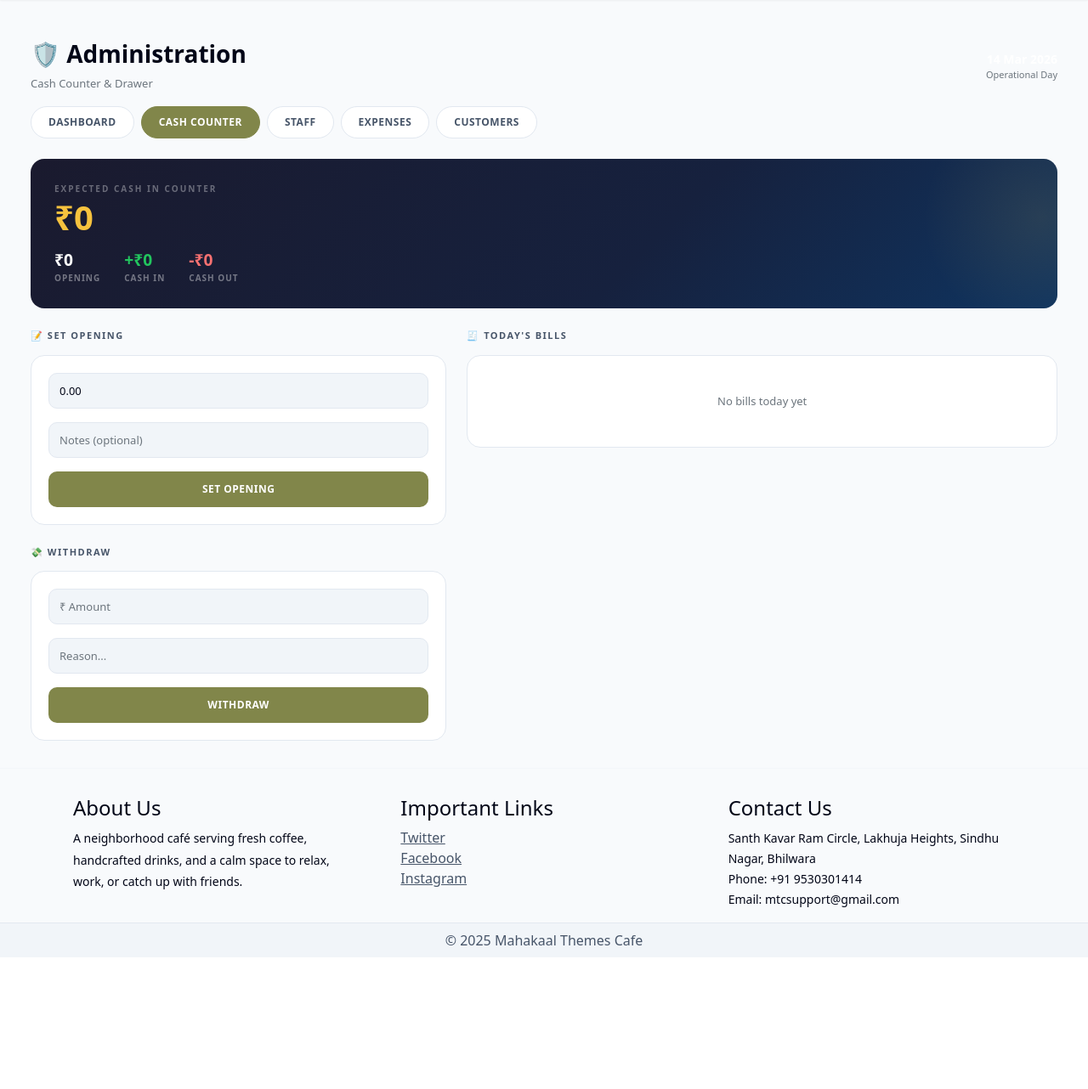
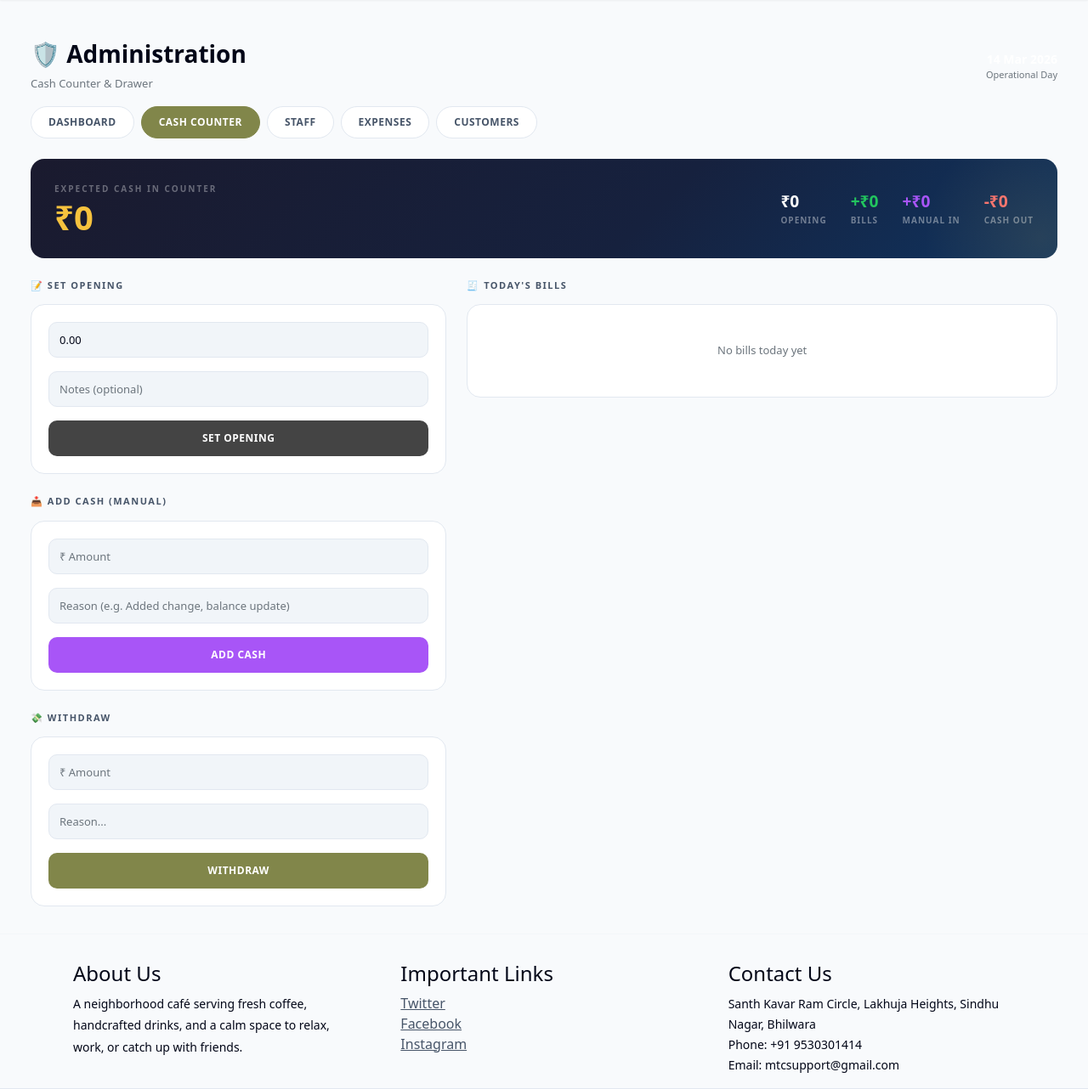
Before and after one commit to Pradhuman0012/ecommarce_website, a Django app: page /administration/cash/ in a window 1280 px wide. Shown: the part 57-1339 px from the top of the page at 85% size. Before the commit the page ends 1184 px from the top, so only its background shows below. Run offline with Django 4.2, Linux system fonts and the light colour scheme; the visitor is signed in with stand-in values (Sample User, id 1); data comes from the database, SQL or seed files in the repository; data that the repository does not hold is empty; parts of the project's set-up code (start-up, migrations or seed data) failed here and were passed over; some libraries are stand-ins or nearby versions.

Commit message:
Add Cash (Manual) in Cash Counter

```diff
--- a/administration/models.py
+++ b/administration/models.py
@@ -27,9 +27,12 @@ class DailyCashCounter(models.Model):
 
 class CashTransaction(models.Model):
     """
-    Tracks cash taken OUT from the counter for supplies, expenses, etc.
-    Linked to a DailyCashCounter row.
+    Tracks cash transactions (IN/OUT) for the counter.
     """
+
+    class TransactionType(models.TextChoices):
+        IN = "IN", "Cash In"
+        OUT = "OUT", "Cash Out"
 
     daily_counter = models.ForeignKey(
         DailyCashCounter,
@@ -38,6 +41,11 @@ class CashTransaction(models.Model):
     )
     amount = models.DecimalField(max_digits=12, decimal_places=2)
     reason = models.CharField(max_length=255)
+    tx_type = models.CharField(
+        max_length=10,
+        choices=TransactionType.choices,
+        default=TransactionType.OUT,
+    )
     created_at = models.DateTimeField(default=timezone.now)
 
     class Meta:
--- a/administration/views.py
+++ b/administration/views.py
@@ -147,12 +147,26 @@ def cash_counter_view(request):
             counter.notes = request.POST.get("notes", "")
             counter.save()
 
+        elif action == "add_cash_in":
+            amount = Decimal(request.POST.get("amount") or 0)
+            reason = request.POST.get("reason", "")
+            if amount > 0:
+                CashTransaction.objects.create(
+                    daily_counter=counter,
+                    amount=amount,
+                    reason=reason,
+                    tx_type=CashTransaction.TransactionType.IN,
+                )
+
         elif action == "add_withdrawal":
             amount = Decimal(request.POST.get("amount") or 0)
             reason = request.POST.get("reason", "")
             if amount > 0:
                 CashTransaction.objects.create(
-                    daily_counter=counter, amount=amount, reason=reason
+                    daily_counter=counter,
+                    amount=amount,
+                    reason=reason,
+                    tx_type=CashTransaction.TransactionType.OUT,
                 )
 
         elif action == "delete_withdrawal":
@@ -166,18 +180,25 @@ def cash_counter_view(request):
         bill.total_amount()
         for bill in Bill.objects.filter(created_at__date=today, payment_mode="CASH")
     )
+
     # Add cash portion from SPLIT bills
     today_cash_bills += sum(
-        (bill.cash_received or 0)
+        (bill.cash_received or Decimal("0"))
         for bill in Bill.objects.filter(created_at__date=today, payment_mode="SPLIT")
     )
 
-    withdrawals = counter.transactions.all()
+    withdrawals = counter.transactions.filter(
+        tx_type=CashTransaction.TransactionType.OUT
+    )
     total_withdrawn = withdrawals.aggregate(total=Sum("amount"))["total"] or Decimal(
         "0"
     )
 
-    expected_cash = counter.opening_balance + today_cash_bills - total_withdrawn
+    manual_in = counter.transactions.filter(tx_type=CashTransaction.TransactionType.IN)
+    total_manual_in = manual_in.aggregate(total=Sum("amount"))["total"] or Decimal("0")
+
+    today_cash_in = today_cash_bills + total_manual_in
+    expected_cash = counter.opening_balance + today_cash_in - total_withdrawn
 
     # Today's all bills for display
     today_bills = Bill.objects.filter(created_at__date=today).order_by("-created_at")
@@ -187,8 +208,9 @@ def cash_counter_view(request):
         "administration/cash_counter.html",
         {
             "counter": counter,
-            "today_cash_in": today_cash_bills,
-            "withdrawals": withdrawals,
+            "today_cash_bills": today_cash_bills,
+            "total_manual_in": total_manual_in,
+            "all_transactions": counter.transactions.all(),
             "total_withdrawn": total_withdrawn,
             "expected_cash": expected_cash,
             "today_bills": today_bills,
--- a/templates/administration/cash_counter.html
+++ b/templates/administration/cash_counter.html
@@ -81,12 +81,15 @@
     </div>
 
     <!-- CASH HERO -->
-    <div class="cash-hero">
-        <div style="font-size:10px;font-weight:700;color:rgba(255,255,255,0.35);text-transform:uppercase;letter-spacing:2px;margin-bottom:6px;">Expected Cash in Counter</div>
-        <div class="cash-amount">₹{{ expected_cash|floatformat:0 }}</div>
-        <div class="cb-row">
+    <div class="cash-hero d-flex justify-content-between align-items-center flex-wrap gap-4">
+        <div>
+            <div style="font-size:10px;font-weight:700;color:rgba(255,255,255,0.35);text-transform:uppercase;letter-spacing:2px;margin-bottom:6px;">Expected Cash in Counter</div>
+            <div class="cash-amount">₹{{ expected_cash|floatformat:0 }}</div>
+        </div>
+        <div class="cb-row mt-0">
             <div><div class="cb-val">₹{{ counter.opening_balance|floatformat:0 }}</div><div class="cb-lbl">Opening</div></div>
-            <div><div class="cb-val" style="color:#22c55e;">+₹{{ today_cash_in|floatformat:0 }}</div><div class="cb-lbl">Cash In</div></div>
+            <div><div class="cb-val" style="color:#22c55e;">+₹{{ today_cash_bills|floatformat:0 }}</div><div class="cb-lbl">Bills</div></div>
+            <div><div class="cb-val" style="color:#a855f7;">+₹{{ total_manual_in|floatformat:0 }}</div><div class="cb-lbl">Manual In</div></div>
             <div><div class="cb-val" style="color:#f87171;">-₹{{ total_withdrawn|floatformat:0 }}</div><div class="cb-lbl">Cash Out</div></div>
         </div>
     </div>
@@ -101,7 +104,18 @@
                     <input type="hidden" name="action" value="set_opening">
                     <div class="mb-3"><input type="number" name="opening_balance" class="form-control admin-input" placeholder="₹ Opening amount" value="{{ counter.opening_balance }}" step="1"></div>
                     <div class="mb-3"><input type="text" name="notes" class="form-control admin-input" placeholder="Notes (optional)" value="{{ counter.notes }}"></div>
-                    <button type="submit" class="btn admin-btn w-100">SET OPENING</button>
+                    <button type="submit" class="btn admin-btn w-100" style="background:#444;">SET OPENING</button>
+                </form>
+            </div>
+
+            <div class="section-label">📥 Add Cash (Manual)</div>
+            <div class="admin-card mb-4">
+                <form method="POST">
+                    {% csrf_token %}
+                    <input type="hidden" name="action" value="add_cash_in">
+                    <div class="mb-3"><input type="number" name="amount" class="form-control admin-input" placeholder="₹ Amount" required step="1"></div>
+                    <div class="mb-3"><input type="text" name="reason" class="form-control admin-input" placeholder="Reason (e.g. Added change, balance update)" required></div>
+                    <button type="submit" class="btn admin-btn w-100" style="background: #a855f7;">ADD CASH</button>
                 </form>
             </div>
 
@@ -119,21 +133,25 @@
 
         <!-- RIGHT DATA -->
         <div class="col-md-7">
-            {% if withdrawals %}
-            <div class="section-label">Today's Withdrawals</div>
+            {% if all_transactions %}
+            <div class="section-label">Today's Drawer History</div>
             <div class="admin-card mb-4">
                 <div class="d-flex justify-content-between align-items-center mb-2">
-                    <span class="fw-bold" style="font-size:13px;color:var(--text-main);">{{ withdrawals.count }} withdrawals</span>
-                    <span class="fw-bold" style="color:#f87171;">Total: ₹{{ total_withdrawn|floatformat:0 }}</span>
+                    <span class="fw-bold" style="font-size:13px;color:var(--text-main);">{{ all_transactions.count }} entries</span>
+                    <span class="fw-bold small text-muted">Excludes Billing Cash</span>
                 </div>
-                {% for txn in withdrawals %}
+                {% for txn in all_transactions %}
                 <div class="txn-row">
                     <div>
-                        <div class="fw-bold" style="font-size:13px;color:var(--text-main);">{{ txn.reason }}</div>
+                        <div class="fw-bold" style="font-size:13px;color:var(--text-main);">
+                            {% if txn.tx_type == 'IN' %}📥{% else %}💸{% endif %} {{ txn.reason }}
+                        </div>
                         <div class="small text-muted">{{ txn.created_at|date:"h:i A" }}</div>
                     </div>
                     <div class="d-flex align-items-center gap-2">
-                        <span class="fw-bold" style="color:#f87171;">-₹{{ txn.amount|floatformat:0 }}</span>
+                        <span class="fw-bold {% if txn.tx_type == 'IN' %}text-success{% else %}text-danger{% endif %}">
+                            {% if txn.tx_type == 'IN' %}+{% else %}-{% endif %}₹{{ txn.amount|floatformat:0 }}
+                        </span>
                         <form method="POST" style="margin:0;">
                             {% csrf_token %}
                             <input type="hidden" name="action" value="delete_withdrawal">
```
